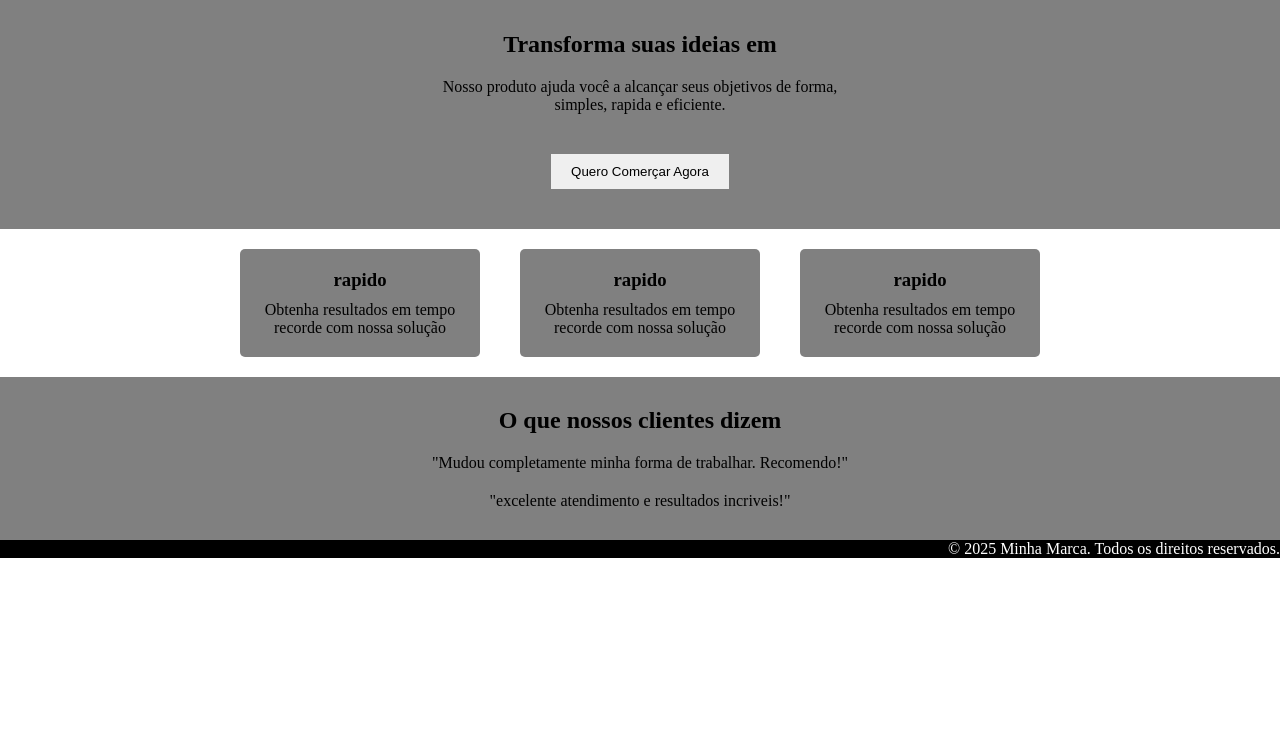
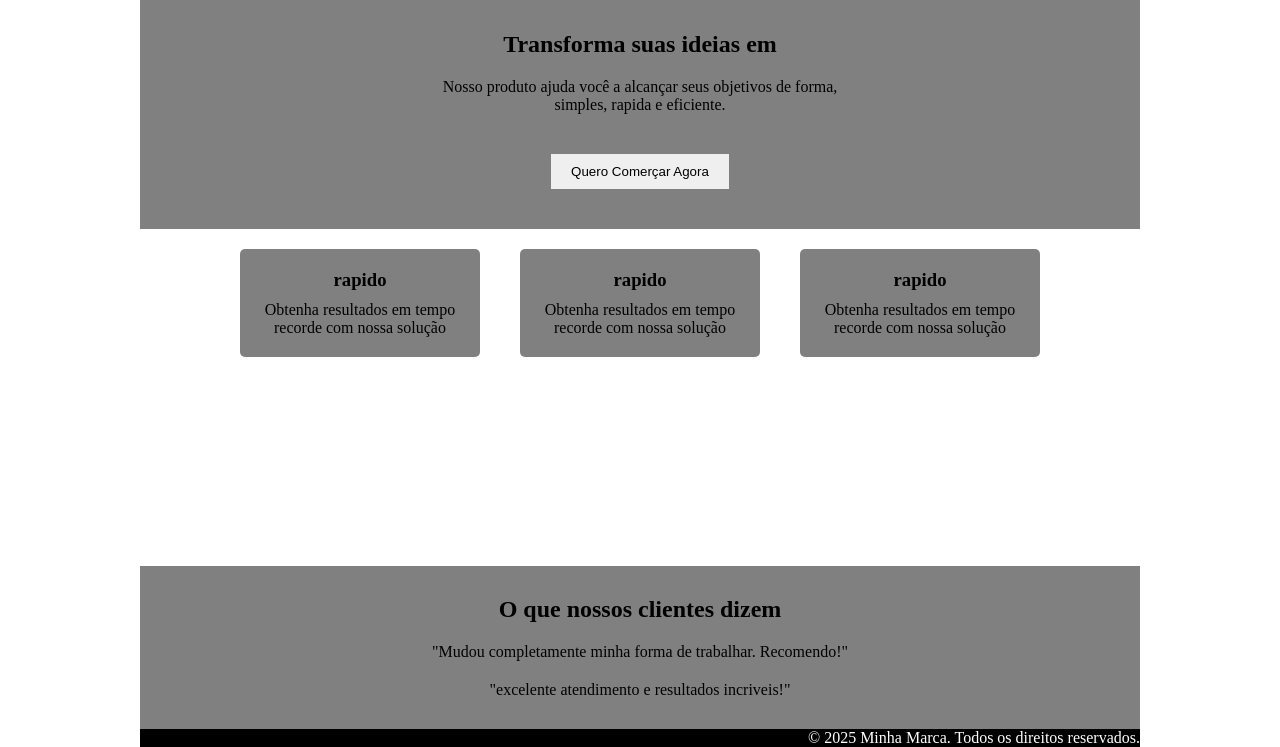
Before and after one commit to thiagoO2006-th/qua207082, a plain HTML site: page landing-page.html in a window 1280 px wide. Shown: the part 53-800 px from the top of the page. Drawn offline with Linux system fonts and the light colour scheme.

Commit message:
aula250815: desenvolvimento #conteiner

```diff
--- a/landing-page.html
+++ b/landing-page.html
@@ -37,8 +37,9 @@
         }
 
         #principal p {
+
             padding-top: 20px;
-            width: 400px;
+            max-width: 400px;
             margin: auto;
 
         }
@@ -53,6 +54,7 @@
         #lista {
             display: flex;
             justify-content: center;
+            flex-wrap: wrap;
 
         }
 
@@ -84,10 +86,25 @@
         text-align: end;
 
     }
+    body{
+        max-width: 1000px;
+        margin: auto;
+    }
+
+    #conteiner{
+        display: flex;
+        height: 100vh;
+        flex-direction: column;
+        justify-content: space-between;
+
+    }
     </style>
 </head>
 
 <body>
+
+    <div id="conteiner">
+    <div id="grupo01">
     <header>
         <h1>Minha Marca</h1>
         <nav>
@@ -117,6 +134,10 @@
             <p>Obtenha resultados em tempo recorde com nossa solução </p>
         </div>
     </section>
+
+    </div>
+    <div id="grupo02">
+
     <section id="depoimentos">
         <h2>O que nossos clientes dizem</h2>
         <p>"Mudou completamente minha forma de trabalhar. Recomendo!"</p>
@@ -125,6 +146,9 @@
     <footer>
         &copy; 2025 Minha Marca. Todos os direitos reservados.
     </footer>
+
+    </div>
+    </div>
 </body>
 
 </html>
```
